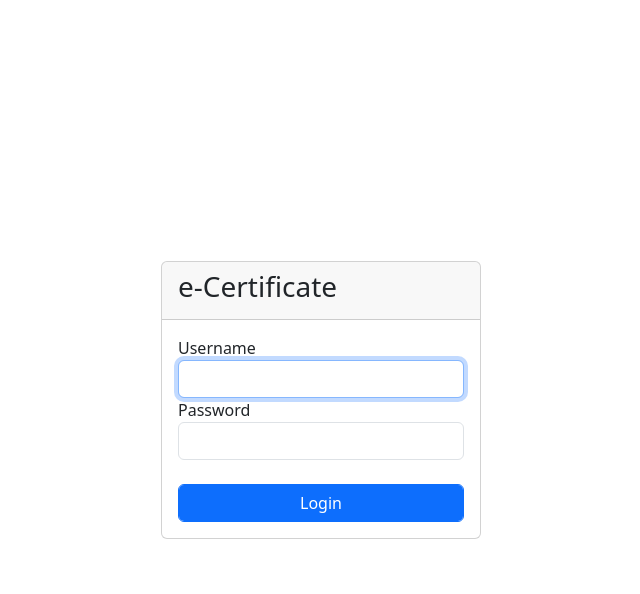
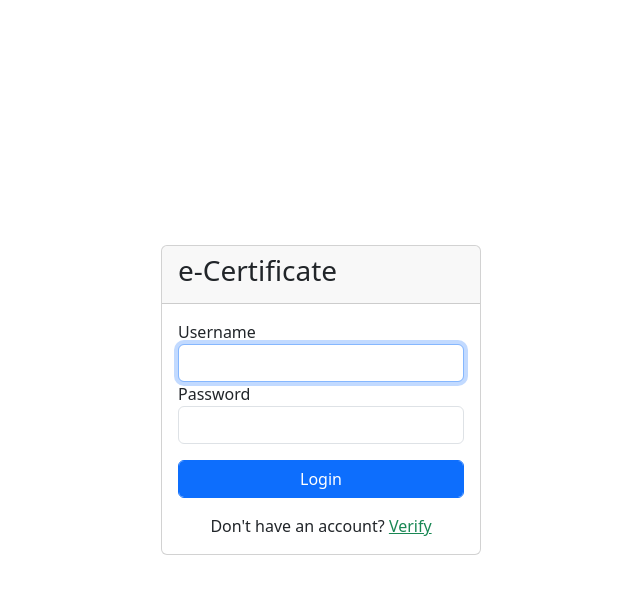
Before and after one commit to m1ch93l/ecert, a PHP site: page /index.php in a window 1280 px wide. Shown: the top 594 px of the page, without its empty margins (319-959 px from the left). Run offline with PHP 8.4, Linux system fonts and the light colour scheme.

Commit message:
Add link to verification

```diff
--- a/index.php
+++ b/index.php
@@ -43,13 +43,15 @@ session_start();
                                 <input type="text" class="form-control" id="participant" name="participant" autofocus
                                     required>
                                 <label for="password">Password</label>
-                                <input type="password" class="form-control" id="password" name="password" required>
-                                <br>
-                                <button type="submit" class="form-control btn btn-primary" name="login">
+                                <input type="password" class="form-control mb-3" id="password" name="password" required>
+                                <button type="submit" class="form-control btn btn-primary mb-3" name="login">
                                     Login
                                 </button>
                             </div>
                         </form>
+                        <div class="text-center">Don't have an account? <a type="button" class="text-success text-capitalize"
+                                hx-get="verify" hx-target="body" hx-swap="outerHTML" hx-trigger="click"
+                                hx-animate="true">Verify</a></div>
                     </div>
                 </div>
             </div>
```
